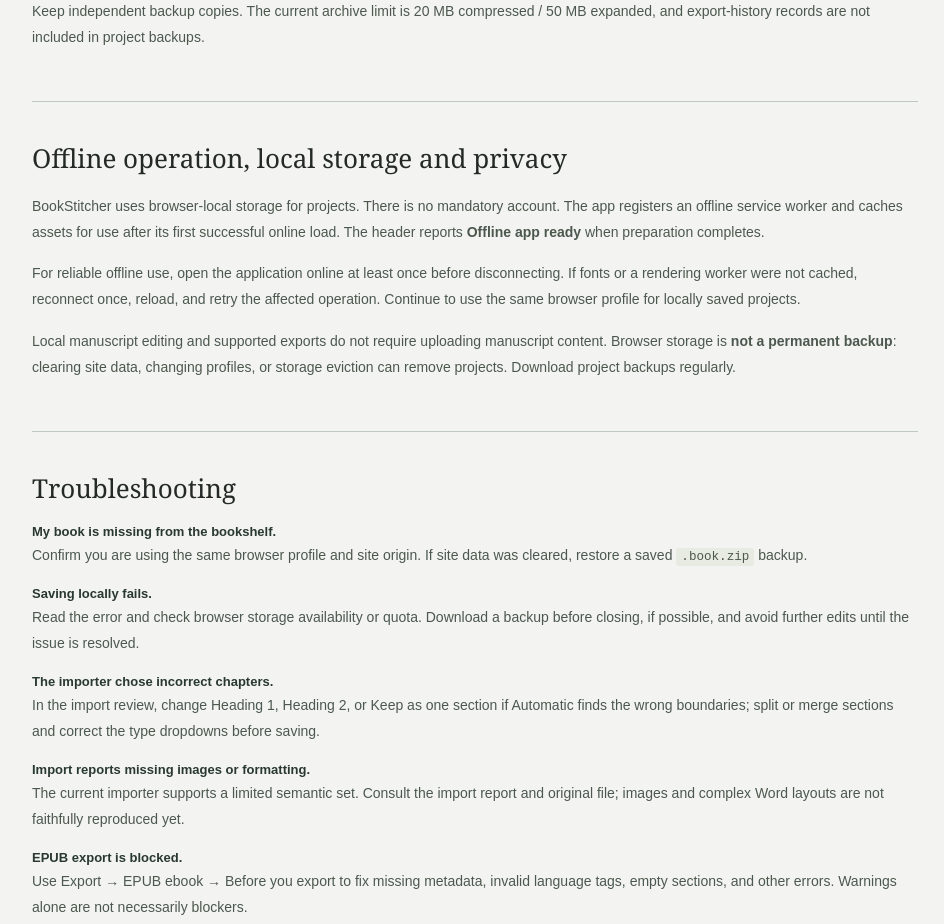
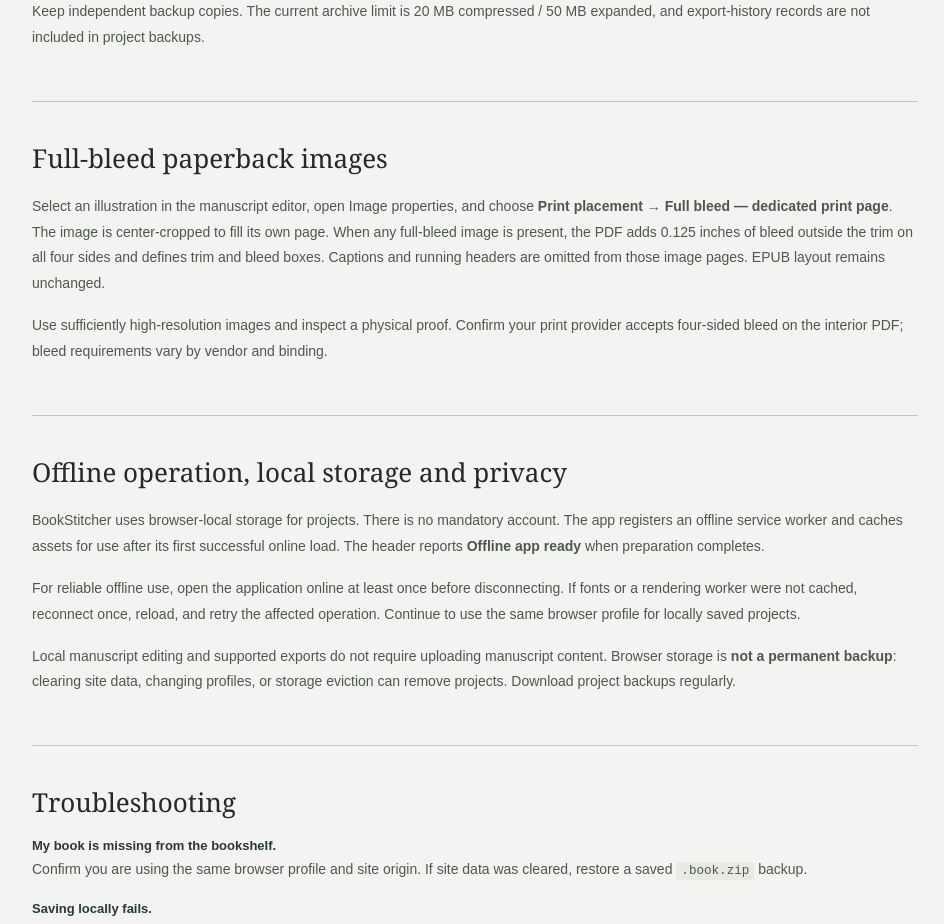
Before and after one commit to geisera/book-formatter, a Next.js app: page /help in a window 1280 px wide. Shown: the part 6740-7664 px from the top of the page, without its empty margins (302-1246 px from the left). Built offline with nearby package versions, Linux system fonts and the light colour scheme.

Commit message:
Document full-bleed paperback image controls and print requirements

```diff
--- a/app/help/page.tsx
+++ b/app/help/page.tsx
@@ -159,6 +159,7 @@ export default function HelpPage() {
             <p>For imported books, <strong>↓ Download original</strong> retrieves the file used at import time. An EPUB or PDF download is a publication artifact, <strong>not</strong> a full editable-project backup.</p>
             <p>Keep independent backup copies. The current archive limit is 20 MB compressed / 50 MB expanded, and export-history records are not included in project backups.</p>
           </section>
+          <section id="full-bleed"><h2>Full-bleed paperback images</h2><p>Select an illustration in the manuscript editor, open Image properties, and choose <strong>Print placement → Full bleed — dedicated print page</strong>. The image is center-cropped to fill its own page. When any full-bleed image is present, the PDF adds 0.125 inches of bleed outside the trim on all four sides and defines trim and bleed boxes. Captions and running headers are omitted from those image pages. EPUB layout remains unchanged.</p><p>Use sufficiently high-resolution images and inspect a physical proof. Confirm your print provider accepts four-sided bleed on the interior PDF; bleed requirements vary by vendor and binding.</p></section>
           <section id="offline">
             <h2>Offline operation, local storage and privacy</h2>
             <p>BookStitcher uses browser-local storage for projects. There is no mandatory account. The app registers an offline service worker and caches assets for use after its first successful online load. The header reports <strong>Offline app ready</strong> when preparation completes.</p>
```
